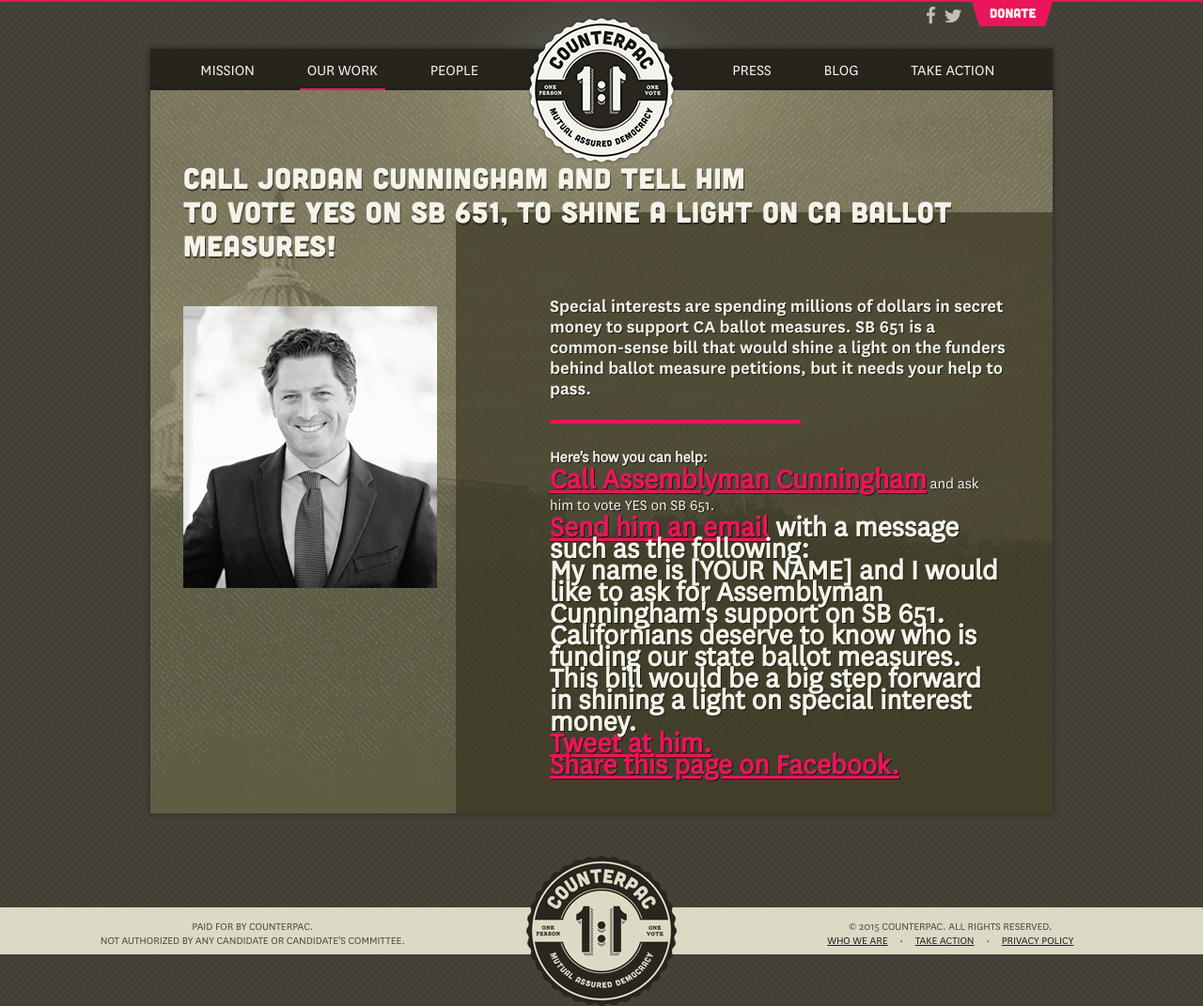
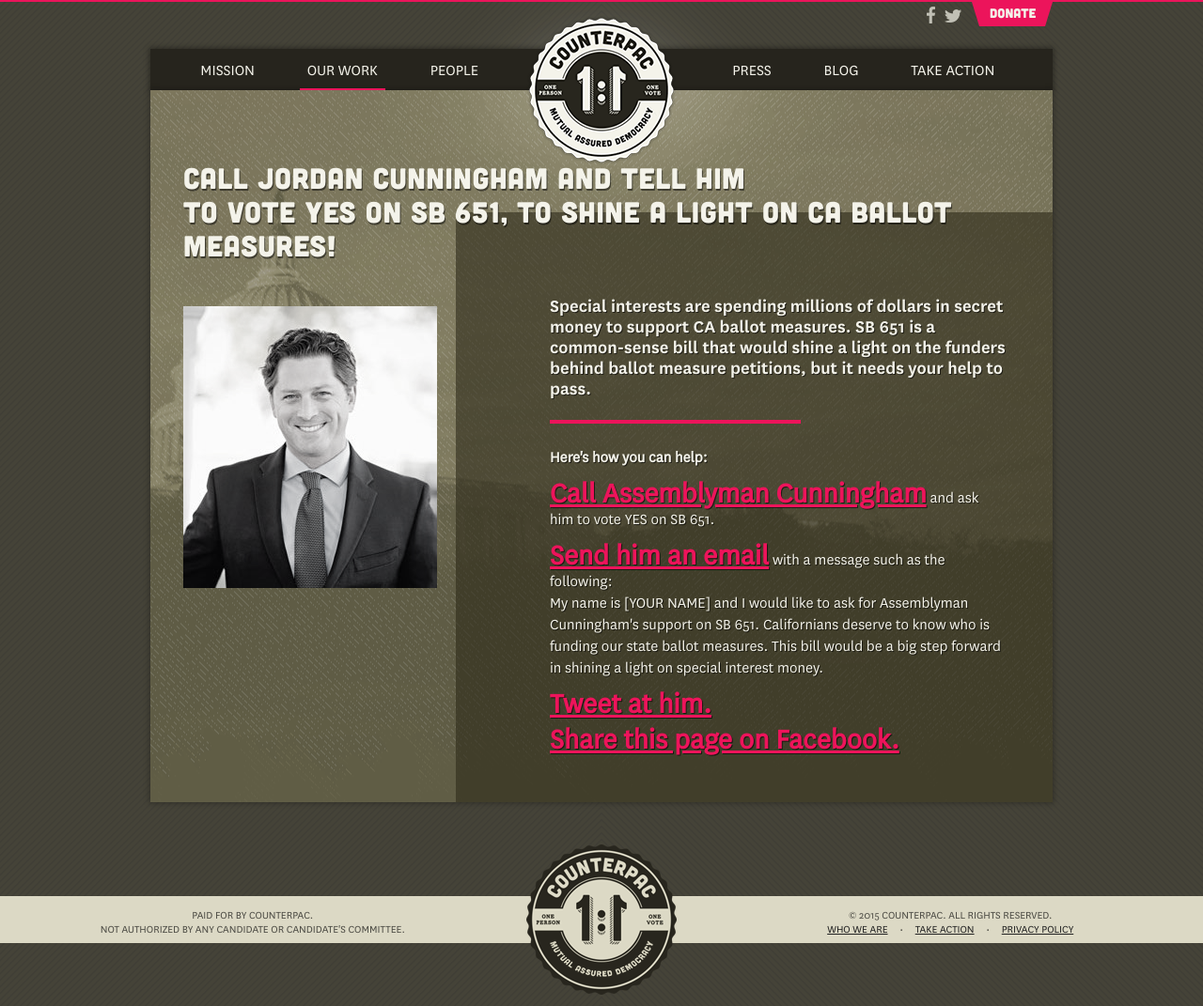
Before and after one commit to counterpac/counterpac.github.io, a Jekyll site: the page built from campaigns/california-ad35-2017/call-jordan-cunningham.html, in a window 1280 px wide. Shown: the whole page at 94% size. Built offline with Jekyll 4.4.1, drawn with Linux system fonts in a browser that asks for light colours; nearby versions of some CDN libraries.

Commit message:
ad35 update
ad35 update

```diff
--- a/campaigns/california-ad35-2017/call-jordan-cunningham.html
+++ b/campaigns/california-ad35-2017/call-jordan-cunningham.html
@@ -16,16 +16,17 @@
       <div class="text_summary translucent invert">
         <strong class="h2 emphasis under_emphasis">Special interests are spending millions of dollars in secret money to support CA ballot measures. SB 651 is a common-sense bill that would shine a light on the funders behind ballot measure petitions, but it needs your help to pass.</strong>
 		<span style="font-weight:bold;">Here's how you can help:</span>
-				<div>
+				<p>
         			<span style="font-size:32px; font-weight:bold;"><a href="tel:916-319-2035">Call Assemblyman Cunningham</a></span> and ask him to vote YES on SB 651.
-        		</div>
-        			<div style="font-size:32px; font-weight:bold;"><a href="https://lcmspubcontact.lc.ca.gov/PublicLCMS/ContactPopup.php?district=AD35&inframe=Y">Send him an email</a></span> with a message such as the following: <br />
+        		</p>
+        			<p>
+        			<span style="font-size:32px; font-weight:bold;"><a href="https://lcmspubcontact.lc.ca.gov/PublicLCMS/ContactPopup.php?district=AD35&inframe=Y">Send him an email</a></span> with a message such as the following: <br />
         			My name is [YOUR NAME] and I would like to ask for Assemblyman Cunningham's support on SB 651. Californians deserve to know who is funding our state ballot measures. This bill would be a big step forward in shining a light on special interest money.
-					</div>
-        			<div style="font-size:32px; font-weight:bold;"><a href="https://twitter.com/intent/tweet?text=.@Cunning_Jordan%20please%20stand%20up%20to%20%23darkmoney%20in%20CA%20by%20voting%20yes%20on%20%23SB651%20and%20shining%20a%20light%20on%20the%20%24%20behind%20CA%20ballot%20measures%21">Tweet at him.</a></div>
+					</p>
+        			<p style="font-size:32px; font-weight:bold;"><a href="https://twitter.com/intent/tweet?text=.@Cunning_Jordan%20please%20stand%20up%20to%20%23darkmoney%20in%20CA%20by%20voting%20yes%20on%20%23SB651%20and%20shining%20a%20light%20on%20the%20%24%20behind%20CA%20ballot%20measures%21">Tweet at him.</a></p>
 
-				<div style="font-size:32px; font-weight:bold;"><a href="https://www.facebook.com/sharer/sharer.php?u=http%3A//www.counterpac.org/campaigns/california-ad35-2017/call-jordan-cunningham">Share this page on Facebook.</a></span>
-				</div>
+				<p style="font-size:32px; font-weight:bold;"><a href="https://www.facebook.com/sharer/sharer.php?u=http%3A//www.counterpac.org/campaigns/california-ad35-2017/call-jordan-cunningham">Share this page on Facebook.</a></span>
+				</p>
   </div>
       </div>
     </div>
```
